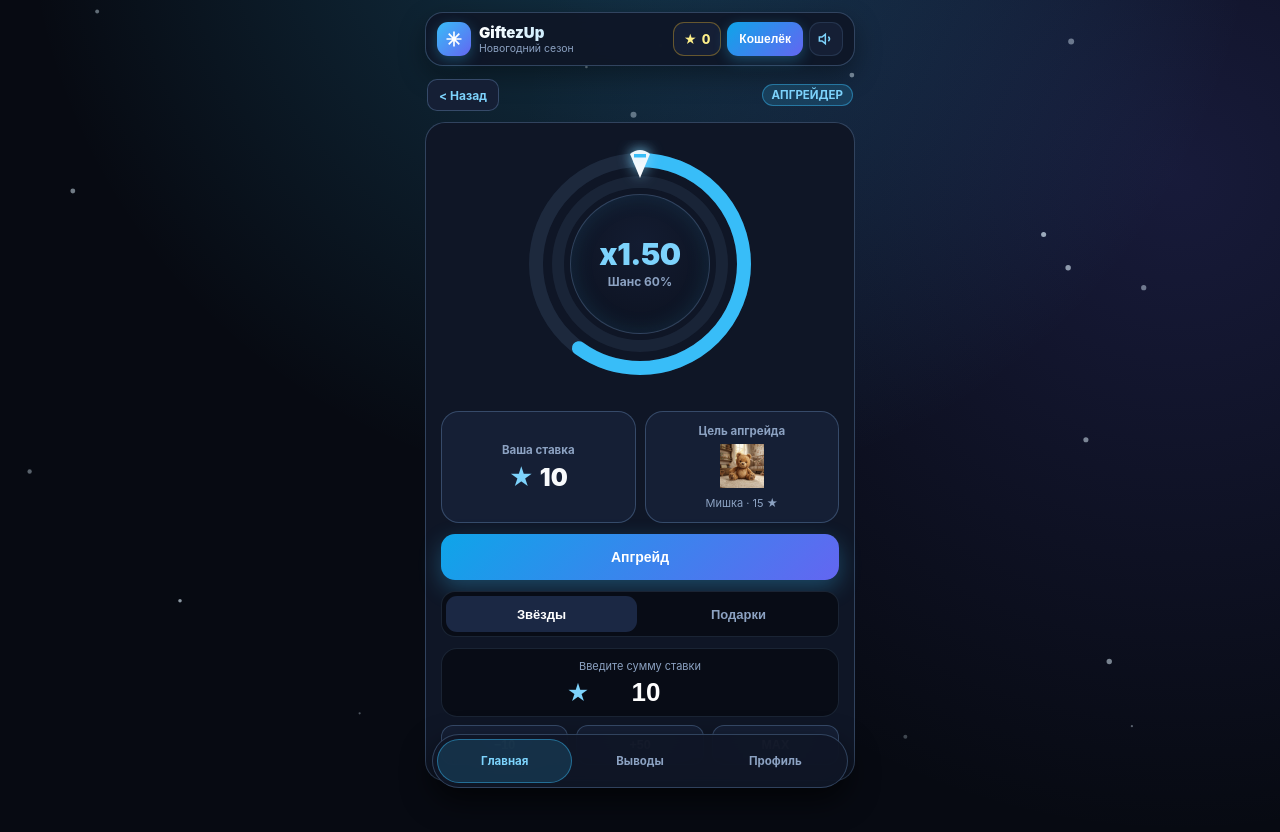
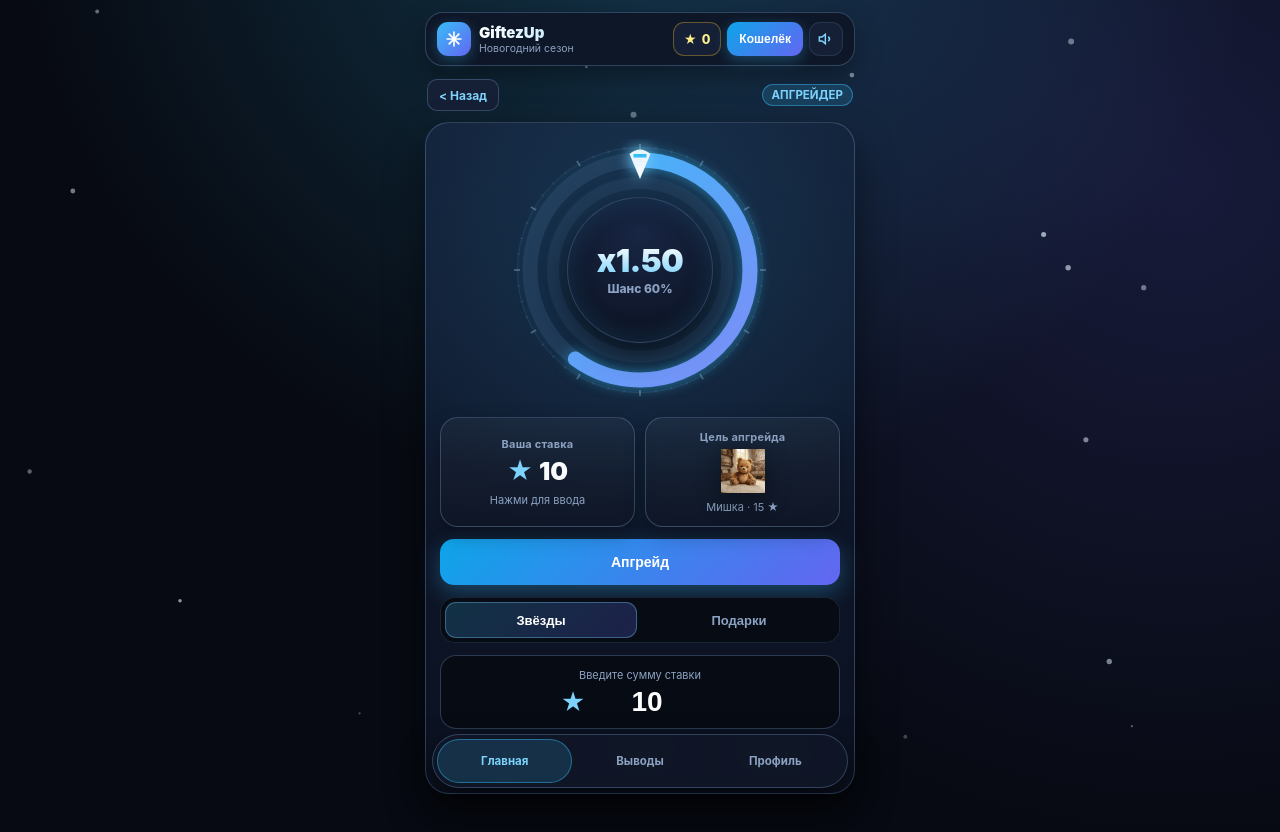
Before and after one commit to Electr1ne/Giftez-Wheel, a plain HTML site: page upgrader.html in a window 1280 px wide. Drawn offline with Linux system fonts and the light colour scheme.

Commit message:
Add files via upload

```diff
--- a/assets/app.js
+++ b/assets/app.js
@@ -2,15 +2,13 @@ const GIFTEZ_CONFIG = {
   BOT_API_URL: "https://bot-1795292735-3673-electr1ne.bothost.tech",
   CHANNEL_USERNAME: "gift_e_z",
   ADMIN_IDS: [963968579],
-  CACHE_KEY: "giftezup_winter_cache_v5",
+  CACHE_KEY: "giftezup_winter_cache_v6",
   IMAGES: {
-    // Кейсы
     daily: "./daily.png",
     starter: "./starter.png",
     morozniy: "./morozniy.png",
     sever: "./sever.png",
     newyear: "./newyear.png",
-    // Подарки
     rose: "./rose.png",
     bear: "./bear.png",
     gift: "./gift.png",
@@ -24,14 +22,14 @@ const GIFTEZ_CONFIG = {
 };
 
 const GIFTS_CATALOG = {
-  bear:   { id: "bear",   name: "Мишка",   stars: 15,  icon: "bear.png" },
-  heart:  { id: "heart",  name: "Сердце",  stars: 15,  icon: "heart.png" },
-  rose:   { id: "rose",   name: "Роза",    stars: 25,  icon: "rose.png" },
-  gift:   { id: "gift",   name: "Коробка", stars: 25,  icon: "gift.png" },
-  bottle: { id: "bottle", name: "Напиток", stars: 35,  icon: "bottle.png" },
-  cake:   { id: "cake",   name: "Торт",    stars: 40,  icon: "cake.png" },
-  rocket: { id: "rocket", name: "Ракета",  stars: 50,  icon: "rocket.png" },
-  ring:   { id: "ring",   name: "Кольцо",  stars: 100, icon: "ring.png" }
+  bear:   { id: "bear",   name: "Мишка",   stars: 15,  payout: 13, icon: "bear.png" },
+  heart:  { id: "heart",  name: "Сердце",  stars: 15,  payout: 13, icon: "heart.png" },
+  rose:   { id: "rose",   name: "Роза",    stars: 25,  payout: 21, icon: "rose.png" },
+  gift:   { id: "gift",   name: "Коробка", stars: 25,  payout: 21, icon: "gift.png" },
+  bottle: { id: "bottle", name: "Напиток", stars: 50,  payout: 43, icon: "bottle.png" },
+  cake:   { id: "cake",   name: "Торт",    stars: 50,  payout: 43, icon: "cake.png" },
+  rocket: { id: "rocket", name: "Ракета",  stars: 50,  payout: 43, icon: "rocket.png" },
+  ring:   { id: "ring",   name: "Кольцо",  stars: 100, payout: 85, icon: "ring.png" }
 };
 
 const FALLBACK_SVG = {
@@ -94,7 +92,7 @@ const DEFAULT_CASES_LIST = [
       { label: "6–12 ★", type: "stars", gift: "stars", icon: "star" },
       { label: "Сердце (15 ★)", type: "gift", gift: "heart", icon: "heart.png" },
       { label: "Коробка (25 ★)", type: "gift", gift: "gift", icon: "gift.png" },
-      { label: "Напиток (35 ★)", type: "gift", gift: "bottle", icon: "bottle.png" }
+      { label: "Напиток (50 ★)", type: "gift", gift: "bottle", icon: "bottle.png" }
     ]
   },
   {
@@ -109,7 +107,7 @@ const DEFAULT_CASES_LIST = [
     items: [
       { label: "5–12 ★", type: "stars", gift: "stars", icon: "star" },
       { label: "13–22 ★", type: "stars", gift: "stars", icon: "star" },
-      { label: "Торт (40 ★)", type: "gift", gift: "cake", icon: "cake.png" },
+      { label: "Торт (50 ★)", type: "gift", gift: "cake", icon: "cake.png" },
       { label: "Ракета (50 ★)", type: "gift", gift: "rocket", icon: "rocket.png" },
       { label: "Кольцо (100 ★)", type: "gift", gift: "ring", icon: "ring.png" }
     ]
@@ -126,7 +124,7 @@ const DEFAULT_CASES_LIST = [
     items: [
       { label: "10–24 ★", type: "stars", gift: "stars", icon: "star" },
       { label: "25–45 ★", type: "stars", gift: "stars", icon: "star" },
-      { label: "Торт (40 ★)", type: "gift", gift: "cake", icon: "cake.png" },
+      { label: "Торт (50 ★)", type: "gift", gift: "cake", icon: "cake.png" },
       { label: "Ракета (50 ★)", type: "gift", gift: "rocket", icon: "rocket.png" },
       { label: "Кольцо (100 ★)", type: "gift", gift: "ring", icon: "ring.png" }
     ]
@@ -141,7 +139,6 @@ if (tg) {
   } catch (_) {}
 }
 
-// Предзагрузка основных страниц для мгновенного переключения вкладок
 function prefetchAppPages() {
   const pages = ["index.html", "requests.html", "profile.html", "upgrader.html", "case-daily.html"];
   pages.forEach((href) => {
@@ -189,7 +186,6 @@ function navigateToPage(targetFile) {
   window.location.href = cleanTarget;
 }
 
-// Звук
 let volumePct = Number(localStorage.getItem("giftez_vol_pct") ?? 62);
 let lastNonZeroVolume = volumePct > 0 ? volumePct : 62;
 let audioCtx = null;
@@ -354,7 +350,6 @@ function loadCache() {
   }
 }
 
-// Клиентский расчёт разложения суммы вывода (100->85, 50->43, 25->21, 15->13)
 function decomposeWithdrawClient(cost) {
   const n = Math.floor(Number(cost || 0));
   if (n < 15) return null;
@@ -372,9 +367,9 @@ function decomposeWithdrawClient(cost) {
             const payout = c100 * 85 + c50 * 43 + c25 * 21 + c15 * 13;
             const parts = [];
             if (c100) parts.push(`${c100}× Кольцо (100→85 ★)`);
-            if (c50) parts.push(`${c50}× Ракета (50→43 ★)`);
-            if (c25) parts.push(`${c25}× Роза (25→21 ★)`);
-            if (c15) parts.push(`${c15}× Мишка (15→13 ★)`);
+            if (c50) parts.push(`${c50}× Пакет 50★ (50→43 ★)`);
+            if (c25) parts.push(`${c25}× Роза/Коробка (25→21 ★)`);
+            if (c15) parts.push(`${c15}× Мишка/Сердце (15→13 ★)`);
             best = { cost: n, payout, totalItems, breakdown: parts.join(", ") };
           }
         }
@@ -456,7 +451,6 @@ function mountHeader(state, onRefresh) {
   syncMuteButtonUI();
   document.getElementById("globalMuteBtn").onclick = toggleGlobalMute;
 
-  // Модалка Кошелька (Пополнение / Вывод как на референсе, в ледяном новогоднем стиле)
   let modal = document.getElementById("walletBackdrop");
   if (!modal) {
     modal = document.createElement("div");
@@ -483,7 +477,6 @@ function mountHeader(state, onRefresh) {
           <div class="row-sub" id="wWagerNote" style="margin-top:4px;">Доступно к выводу: 0 ★</div>
         </div>
 
-        <!-- ВКЛАДКА ПОПОЛНЕНИЕ -->
         <div id="wDepositPane" style="display:flex;flex-direction:column;gap:10px;">
           <div class="row-sub">Введите сумму пополнения (от 1 ★)</div>
           <input type="number" class="field-input" id="topupStarsInput" min="1" max="10000" value="50" placeholder="Сумма" />
@@ -509,7 +502,6 @@ function mountHeader(state, onRefresh) {
           <button type="button" class="btn-main" id="confirmTopupBtn">Пополнить через Stars</button>
         </div>
 
-        <!-- ВКЛАДКА ВЫВОД -->
         <div id="wWithdrawPane" style="display:none;flex-direction:column;gap:10px;">
           <div class="row-sub">Курс вывода (пакеты подарков в звёздах)</div>
           <div class="rate-pills-4">
@@ -520,7 +512,7 @@ function mountHeader(state, onRefresh) {
           </div>
 
           <input type="number" class="field-input" id="wdAmountInput" min="15" step="5" value="15" placeholder="Сумма к выводу (напр. 15, 25, 40, 50)" />
-          <div class="note-box" id="wdPreviewBox">К получению: <b>13 ★</b> (1× Мишка)</div>
+          <div class="note-box" id="wdPreviewBox">К получению: <b>13 ★</b></div>
           <div id="wdSuggestionsRow" style="display:none;flex-wrap:wrap;gap:6px;"></div>
 
           <button type="button" class="btn-main" id="confirmWithdrawBtn">Создать заявку на вывод</button>
--- a/upgrader.html
+++ b/upgrader.html
@@ -7,78 +7,120 @@
   <script src="https://telegram.org/js/telegram-web-app.js"></script>
   <link rel="stylesheet" href="assets/styles.css" />
   <style>
+    .upgrader-hero-card {
+      background:
+        radial-gradient(circle at 50% 18%, rgba(56, 189, 248, 0.16) 0%, transparent 60%),
+        linear-gradient(180deg, #121c33 0%, #0b1120 100%);
+      border: 1px solid var(--border-strong);
+      border-radius: 24px;
+      padding: 16px 14px;
+      display: flex;
+      flex-direction: column;
+      gap: 12px;
+      box-shadow: 0 18px 40px rgba(0, 0, 0, 0.45);
+    }
+
     .dial-stage {
       position: relative;
-      width: 248px;
-      height: 248px;
-      margin: 2px auto 12px;
+      width: 262px;
+      height: 262px;
+      margin: 0 auto 4px;
       display: flex;
       align-items: center;
       justify-content: center;
     }
 
+    .dial-ambient-ring {
+      position: absolute;
+      inset: 8px;
+      border-radius: 50%;
+      border: 1px solid rgba(125, 211, 252, 0.12);
+      box-shadow: inset 0 0 32px rgba(56, 189, 248, 0.08);
+      pointer-events: none;
+    }
+
     .dial-center-disc {
       position: absolute;
-      inset: 54px;
+      inset: 58px;
       border-radius: 50%;
-      background: radial-gradient(circle at 50% 35%, #131c31 0%, #0b101d 100%);
-      border: 1px solid var(--border-strong);
-      box-shadow: inset 0 0 22px rgba(56, 189, 248, 0.14);
+      background: radial-gradient(circle at 50% 25%, #182644 0%, #0a0f1c 100%);
+      border: 1px solid rgba(148, 197, 255, 0.24);
+      box-shadow:
+        0 10px 26px rgba(0, 0, 0, 0.55),
+        inset 0 0 24px rgba(56, 189, 248, 0.16);
       display: flex;
       flex-direction: column;
       align-items: center;
       justify-content: center;
       text-align: center;
       pointer-events: none;
+      transition: transform 0.3s ease, box-shadow 0.3s ease;
+    }
+
+    .dial-center-disc.spinning {
+      transform: scale(1.03);
+      box-shadow:
+        0 12px 30px rgba(56, 189, 248, 0.26),
+        inset 0 0 30px rgba(56, 189, 248, 0.28);
     }
 
     .dial-mult-big {
-      font-size: 30px;
+      font-size: 32px;
       font-weight: 900;
-      color: var(--ice-bright);
-      letter-spacing: -0.5px;
+      background: linear-gradient(180deg, #ffffff 0%, #7dd3fc 100%);
+      -webkit-background-clip: text;
+      -webkit-text-fill-color: transparent;
+      letter-spacing: -0.6px;
       line-height: 1.05;
     }
 
     .dial-chance-sub {
       font-size: 12px;
-      font-weight: 700;
+      font-weight: 800;
       color: var(--muted);
-      margin-top: 3px;
+      margin-top: 4px;
     }
 
-    /* Две карточки под барабаном как на референсе */
+    /* Две карточки под барабаном */
     .duel-cards {
       display: grid;
       grid-template-columns: 1fr 1fr;
-      gap: 9px;
+      gap: 10px;
     }
 
     .duel-card {
+      position: relative;
       padding: 12px 10px;
       border-radius: 18px;
-      background: var(--panel-2);
+      background: linear-gradient(180deg, rgba(255, 255, 255, 0.04) 0%, rgba(15, 22, 38, 0.9) 100%);
       border: 1px solid var(--border-strong);
       display: flex;
       flex-direction: column;
       align-items: center;
       justify-content: center;
       text-align: center;
-      gap: 6px;
-      min-height: 92px;
+      gap: 5px;
+      min-height: 98px;
+      box-shadow: 0 8px 20px rgba(0, 0, 0, 0.28);
+      transition: border-color 0.16s ease, transform 0.14s ease;
+    }
+
+    .duel-card.interactive:active {
+      transform: scale(0.98);
     }
 
     .duel-label {
-      font-size: 11.5px;
+      font-size: 11px;
       color: var(--muted);
       font-weight: 700;
+      letter-spacing: 0.2px;
     }
 
     .duel-stake-val {
       display: flex;
       align-items: center;
       gap: 6px;
-      font-size: 24px;
+      font-size: 25px;
       font-weight: 900;
     }
 
@@ -86,6 +128,7 @@
       width: 44px;
       height: 44px;
       object-fit: contain;
+      filter: drop-shadow(0 6px 12px rgba(0, 0, 0, 0.45));
     }
 
     /* Вкладки Звёзды / Подарки */
@@ -94,8 +137,8 @@
       grid-template-columns: 1fr 1fr;
       gap: 6px;
       padding: 4px;
-      border-radius: 14px;
-      background: #080c16;
+      border-radius: 15px;
+      background: #070b14;
       border: 1px solid var(--border);
     }
 
@@ -108,27 +151,29 @@
       font-size: 13px;
       font-weight: 800;
       cursor: pointer;
+      transition: background 0.16s ease, color 0.16s ease;
     }
 
     .up-tab-btn.active {
-      background: var(--panel-3);
+      background: linear-gradient(135deg, rgba(56, 189, 248, 0.22), rgba(99, 102, 241, 0.24));
       color: #fff;
+      border: 1px solid rgba(125, 211, 252, 0.35);
     }
 
     .stake-input-box {
       text-align: center;
-      padding: 8px 10px;
+      padding: 10px 12px;
       border-radius: 16px;
-      background: #080c16;
-      border: 1px solid var(--border);
+      background: #070b14;
+      border: 1px solid var(--border-strong);
     }
 
     .stake-inline-input {
-      width: 120px;
+      width: 130px;
       background: transparent;
       border: none;
       color: #fff;
-      font-size: 26px;
+      font-size: 28px;
       font-weight: 900;
       text-align: center;
       outline: none;
@@ -148,7 +193,7 @@
 
     .gift-target-btn {
       padding: 10px;
-      border-radius: 14px;
+      border-radius: 15px;
       background: var(--panel-2);
       border: 1px solid var(--border);
       color: var(--text);
@@ -157,17 +202,22 @@
       gap: 9px;
       cursor: pointer;
       text-align: left;
+      transition: border-color 0.15s ease, background 0.15s ease, transform 0.12s ease;
+    }
+
+    .gift-target-btn:active {
+      transform: scale(0.97);
     }
 
     .gift-target-btn.active {
       border-color: var(--ice-bright);
-      background: var(--ice-soft);
-      box-shadow: 0 0 16px rgba(56, 189, 248, 0.24);
+      background: linear-gradient(135deg, rgba(56, 189, 248, 0.2), rgba(99, 102, 241, 0.18));
+      box-shadow: 0 0 18px rgba(56, 189, 248, 0.24);
     }
 
     .gift-target-btn img {
-      width: 34px;
-      height: 34px;
+      width: 36px;
+      height: 36px;
       object-fit: contain;
     }
   </style>
@@ -181,11 +231,12 @@
       <span class="pill-ice">АПГРЕЙДЕР</span>
     </div>
 
-    <div class="section-card fade-in">
-      <!-- Двойной барабан с ледяным указателем сверху как на референсе -->
+    <div class="upgrader-hero-card fade-in">
+      <!-- Двойной барабан с долгим плавным замедлением -->
       <div class="dial-stage">
-        <canvas id="upgradeDial" width="248" height="248"></canvas>
-        <div class="dial-center-disc">
+        <div class="dial-ambient-ring"></div>
+        <canvas id="upgradeDial" width="262" height="262"></canvas>
+        <div class="dial-center-disc" id="dialCenterDisc">
           <div class="dial-mult-big" id="upMultText">x1.50</div>
           <div class="dial-chance-sub" id="upPctText">Шанс 60.0%</div>
         </div>
@@ -193,14 +244,16 @@
 
       <!-- Две карточки: Ваша ставка | Цель апгрейда -->
       <div class="duel-cards">
-        <div class="duel-card">
+        <div class="duel-card interactive" id="focusStakeCard" style="cursor:pointer;">
           <div class="duel-label">Ваша ставка</div>
           <div class="duel-stake-val">
             <span style="color:var(--ice-bright);">★</span>
             <span id="cardStakeNum">10</span>
           </div>
+          <div class="row-sub" id="cardStakeSub">Нажми для ввода</div>
         </div>
-        <div class="duel-card" id="openTargetSheetCard" style="cursor:pointer;">
+
+        <div class="duel-card interactive" id="openTargetSheetCard" style="cursor:pointer;">
           <div class="duel-label">Цель апгрейда</div>
           <img class="duel-target-img" id="cardTargetImg" src="./bear.png" onerror="this.src=getFallbackSrc('bear')" alt="" />
           <div class="row-sub" id="cardTargetName">Мишка · 15 ★</div>
@@ -221,7 +274,7 @@
         <div class="stake-input-box">
           <div class="row-sub" style="margin-bottom:4px;">Введите сумму ставки</div>
           <div style="display:flex;align-items:center;justify-content:center;gap:4px;">
-            <span style="font-size:22px;font-weight:900;color:var(--ice-bright);">★</span>
+            <span style="font-size:24px;font-weight:900;color:var(--ice-bright);">★</span>
             <input type="number" class="stake-inline-input" id="upBetInput" min="1" value="10" />
           </div>
         </div>
@@ -233,9 +286,9 @@
         </div>
       </div>
 
-      <!-- Панель Подарки (выбор цели апгрейда) -->
+      <!-- Панель Подарки -->
       <div id="paneUpGifts" style="display:none;flex-direction:column;gap:8px;">
-        <div class="row-sub">Выбери целевой подарок (выигрыш зачисляется в ★ на баланс)</div>
+        <div class="row-sub">Выбери целевой подарок (выигрыш начисляется в ★ на баланс)</div>
         <div class="targets-grid" id="upTargetsGrid"></div>
       </div>
     </div>
@@ -249,6 +302,7 @@
       let appState = null;
       let selected = TARGETS[0];
       let pointerDeg = 0;
+      let pointerSpeed = 0;
       let flashColor = null;
       let busy = false;
 
@@ -265,36 +319,75 @@
         return Math.min(80, Math.max(1, Number(((bet / Math.max(1, selected.stars)) * 90).toFixed(1))));
       }
 
-      function drawDial(pct, deg) {
+      function drawDial(pct, deg, speedNorm = 0) {
         const w = canvas.width;
         const cx = w / 2;
         const cy = w / 2;
-        const outerR = 104;
-        const innerR = 82;
+        const outerR = 110;
+        const innerR = 87;
         g.clearRect(0, 0, w, w);
 
         // Внешнее тёмное кольцо
         g.beginPath();
         g.arc(cx, cy, outerR, 0, Math.PI * 2);
-        g.strokeStyle = "rgba(148, 197, 255, 0.11)";
-        g.lineWidth = 14;
+        g.strokeStyle = "rgba(148, 197, 255, 0.1)";
+        g.lineWidth = 15;
         g.stroke();
 
         // Внутреннее кольцо
         g.beginPath();
         g.arc(cx, cy, innerR, 0, Math.PI * 2);
-        g.strokeStyle = "rgba(148, 197, 255, 0.08)";
+        g.strokeStyle = "rgba(148, 197, 255, 0.07)";
         g.lineWidth = 12;
         g.stroke();
 
-        // Ледяная дуга шанса успеха (от -90° по часовой)
+        // Деления по кругу
+        for (let i = 0; i < 48; i++) {
+          const a = (i * 7.5) * (Math.PI / 180);
+          const isMajor = i % 4 === 0;
+          const r1 = outerR + (isMajor ? 10 : 11);
+          const r2 = outerR + (isMajor ? 16 : 14);
+          g.beginPath();
+          g.moveTo(cx + Math.cos(a) * r1, cy + Math.sin(a) * r1);
+          g.lineTo(cx + Math.cos(a) * r2, cy + Math.sin(a) * r2);
+          g.strokeStyle = isMajor ? "rgba(186, 230, 253, 0.32)" : "rgba(148, 197, 255, 0.14)";
+          g.lineWidth = isMajor ? 1.8 : 1.1;
+          g.stroke();
+        }
+
+        // Светящаяся дуга шанса
         if (pct > 0) {
           const start = -Math.PI / 2;
           const end = start + (Math.PI * 2 * (pct / 100));
+          const grad = g.createLinearGradient(cx - outerR, cy - outerR, cx + outerR, cy + outerR);
+          if (flashColor) {
+            grad.addColorStop(0, flashColor);
+            grad.addColorStop(1, flashColor);
+          } else {
+            grad.addColorStop(0, "#38bdf8");
+            grad.addColorStop(1, "#818cf8");
+          }
+
+          g.save();
+          g.shadowColor = flashColor || "rgba(56, 189, 248, 0.55)";
+          g.shadowBlur = 14;
           g.beginPath();
           g.arc(cx, cy, outerR, start, end);
-          g.strokeStyle = flashColor || "#38bdf8";
-          g.lineWidth = 14;
+          g.strokeStyle = grad;
+          g.lineWidth = 15;
+          g.lineCap = "round";
+          g.stroke();
+          g.restore();
+        }
+
+        // Световой шлейф за стрелкой при быстром вращении
+        if (speedNorm > 0.04) {
+          const tailSpan = Math.min(48, speedNorm * 52) * (Math.PI / 180);
+          const headRad = (-90 + deg) * (Math.PI / 180);
+          g.beginPath();
+          g.arc(cx, cy, outerR, headRad - tailSpan, headRad);
+          g.strokeStyle = `rgba(186, 230, 253, ${Math.min(0.45, speedNorm * 0.5)})`;
+          g.lineWidth = 11;
           g.lineCap = "round";
           g.stroke();
         }
@@ -304,20 +397,19 @@
         g.translate(cx, cy);
         g.rotate((deg * Math.PI) / 180);
 
-        g.shadowColor = "rgba(125, 211, 252, 0.85)";
-        g.shadowBlur = 14;
+        g.shadowColor = "rgba(125, 211, 252, 0.95)";
+        g.shadowBlur = 16;
 
         g.beginPath();
-        g.moveTo(0, -outerR + 18);
-        g.lineTo(-10, -outerR - 6);
-        g.quadraticCurveTo(0, -outerR - 14, 10, -outerR - 6);
+        g.moveTo(0, -outerR + 19);
+        g.lineTo(-10.5, -outerR - 6);
+        g.quadraticCurveTo(0, -outerR - 15, 10.5, -outerR - 6);
         g.closePath();
         g.fillStyle = "#f8fafc";
         g.fill();
 
-        // Ледяная полоска на указателе как на референсе
         g.beginPath();
-        g.rect(-6, -outerR - 6, 12, 3.5);
+        g.rect(-6.5, -outerR - 6, 13, 3.5);
         g.fillStyle = "#38bdf8";
         g.fill();
 
@@ -336,7 +428,7 @@
         document.getElementById("cardTargetImg").src = getImageSrc(selected.icon);
         document.getElementById("cardTargetName").textContent = `${selected.name} · ${selected.stars} ★`;
 
-        drawDial(pct, pointerDeg);
+        drawDial(pct, pointerDeg, pointerSpeed);
       }
 
       function renderTargets() {
@@ -366,28 +458,60 @@
         });
       }
 
+      // Плавная кривая: мягкий разгон в начале + долгое напряжённое замедление в конце
+      function smoothUpgradeCurve(t) {
+        const split = 0.18;
+        const pIn = 2.0;
+        const pOut = 5.2;
+        const w1 = split / pIn;
+        const w2 = (1 - split) / pOut;
+        const sum = w1 + w2;
+        if (t <= split) {
+          return (w1 / sum) * Math.pow(t / split, pIn);
+        }
+        return 1 - (w2 / sum) * Math.pow((1 - t) / (1 - split), pOut);
+      }
+
       function animatePointer(totalDeg) {
         return new Promise((resolve) => {
           const t0 = performance.now();
-          const dur = 3400;
+          const dur = 5800; // Дольше и плавнее замедление
           const pct = getChance();
-          let lastTickStep = 0;
+          const startDeg = pointerDeg % 360;
+          const deltaDeg = totalDeg - startDeg;
+          let lastDeg = startDeg;
+          let lastTickStep = Math.floor(startDeg / 18);
+
+          document.getElementById("dialCenterDisc").classList.add("spinning");
 
           function step(now) {
             const p = Math.min(1, (now - t0) / dur);
-            const ease = 1 - Math.pow(1 - p, 3.8);
-            pointerDeg = totalDeg * ease;
-            const tickStep = Math.floor(pointerDeg / 20);
+            const eased = smoothUpgradeCurve(p);
+            pointerDeg = startDeg + deltaDeg * eased;
+
+            const instDelta = Math.max(0, pointerDeg - lastDeg);
+            lastDeg = pointerDeg;
+            pointerSpeed = Math.min(1, instDelta / 12);
+
+            const tickStep = Math.floor(pointerDeg / 18);
             if (tickStep !== lastTickStep) {
               lastTickStep = tickStep;
               playTick();
-              if (tg?.HapticFeedback && p > 0.08 && p < 0.95) {
+              if (tg?.HapticFeedback && p > 0.06 && p < 0.97) {
                 tg.HapticFeedback.selectionChanged();
               }
             }
-            drawDial(pct, pointerDeg);
-            if (p < 1) requestAnimationFrame(step);
-            else resolve();
+
+            drawDial(pct, pointerDeg, pointerSpeed);
+
+            if (p < 1) {
+              requestAnimationFrame(step);
+            } else {
+              pointerSpeed = 0;
+              drawDial(pct, pointerDeg, 0);
+              document.getElementById("dialCenterDisc").classList.remove("spinning");
+              resolve();
+            }
           }
           requestAnimationFrame(step);
         });
@@ -414,6 +538,10 @@
       document.getElementById("tabUpStars").onclick = () => showTab("stars");
       document.getElementById("tabUpGifts").onclick = () => showTab("gifts");
       document.getElementById("openTargetSheetCard").onclick = () => showTab("gifts");
+      document.getElementById("focusStakeCard").onclick = () => {
+        showTab("stars");
+        document.getElementById("upBetInput").focus();
+      };
 
       document.getElementById("upBetInput").oninput = syncUI;
 
@@ -476,7 +604,8 @@
             return;
           }
 
-          const finalDeg = 360 * 6 + (Number(d.roll || 50) / 100) * 360;
+          // 8 полных оборотов + точный сектор выпадения для длинного напряжённого докрута
+          const finalDeg = 360 * 8 + (Number(d.roll || 50) / 100) * 360;
           await animatePointer(finalDeg);
 
           appState.stars_balance = d.stars_balance;
```
